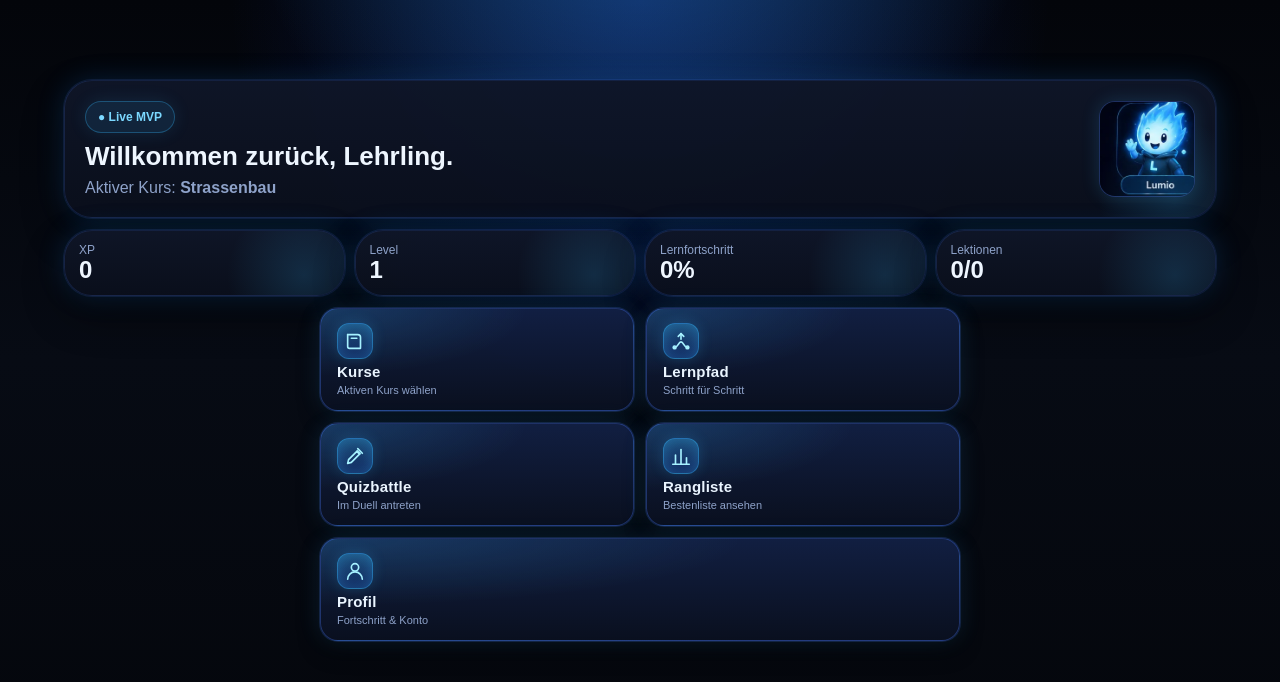
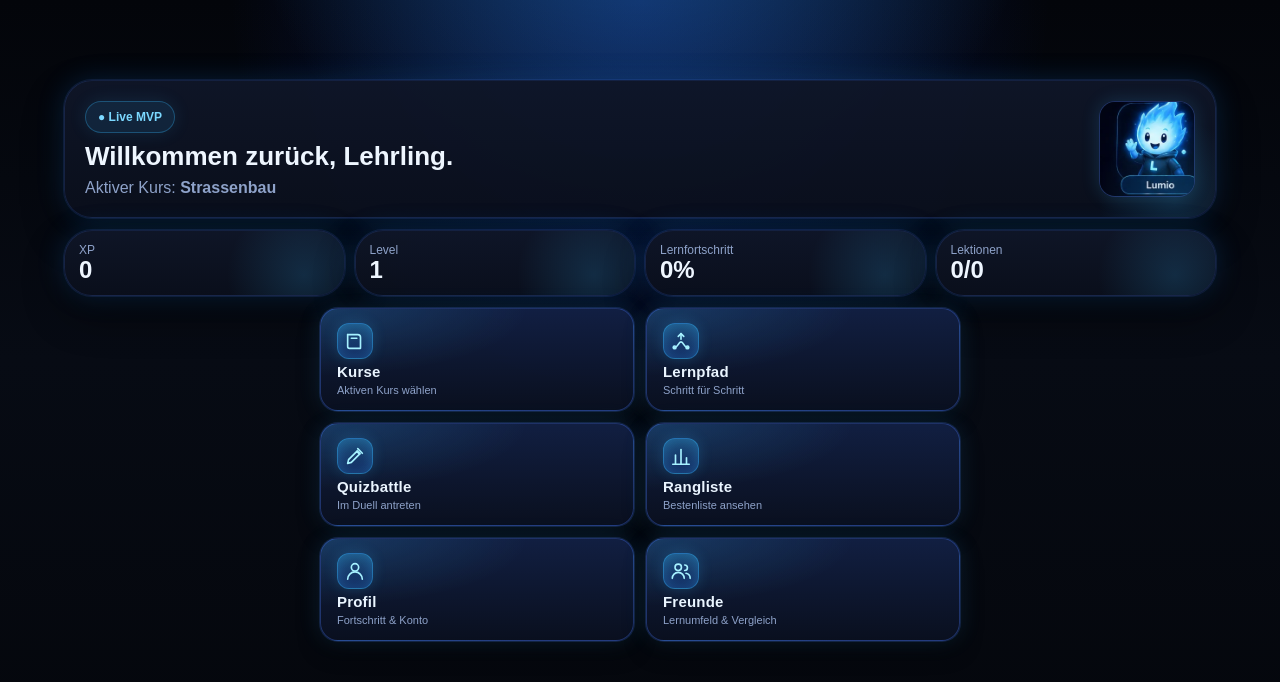
Before and after one commit to Perilumio/perilumio-fullstack, a Next.js app: page /dashboard in a window 1280 px wide. Shown: the top 682 px of the page. Built offline with nearby package versions, Linux system fonts and the light colour scheme; no server answers; the database is empty.

Commit message:
Add Freunde tile and arrange home menu as 2x3 grid

```diff
--- a/app/(app)/dashboard/page.tsx
+++ b/app/(app)/dashboard/page.tsx
@@ -9,7 +9,7 @@ type TileDef = {
   title: string;
   sub: string;
   testId: string;
-  icon: 'courses' | 'path' | 'battle' | 'leaderboard' | 'profile';
+  icon: 'courses' | 'path' | 'battle' | 'leaderboard' | 'profile' | 'friends';
 };
 
 const TILES: ReadonlyArray<TileDef> = [
@@ -18,6 +18,7 @@ const TILES: ReadonlyArray<TileDef> = [
   { href: '/battle',      title: 'Quizbattle',  sub: 'Im Duell antreten',     testId: 'menu-tile-battle',      icon: 'battle' },
   { href: '/leaderboard', title: 'Rangliste',   sub: 'Bestenliste ansehen',   testId: 'menu-tile-leaderboard', icon: 'leaderboard' },
   { href: '/profile',     title: 'Profil',      sub: 'Fortschritt & Konto',   testId: 'menu-tile-profile',     icon: 'profile' },
+  { href: '/friends',     title: 'Freunde',     sub: 'Lernumfeld & Vergleich', testId: 'menu-tile-friends',    icon: 'friends' },
 ];
 
 function TileIcon({ kind }: { kind: TileDef['icon'] }) {
@@ -33,6 +34,8 @@ function TileIcon({ kind }: { kind: TileDef['icon'] }) {
       return <svg {...common}><path d="M6 21V11"/><path d="M12 21V5"/><path d="M18 21v-7"/><path d="M3 21h18"/></svg>;
     case 'profile':
       return <svg {...common}><circle cx="12" cy="8" r="4"/><path d="M4 21a8 8 0 0 1 16 0"/></svg>;
+    case 'friends':
+      return <svg {...common}><circle cx="9" cy="8" r="3.5"/><path d="M2.5 20a6.5 6.5 0 0 1 13 0"/><path d="M16 5.5a3 3 0 0 1 0 6"/><path d="M17.5 14.5A5.5 5.5 0 0 1 22 20"/></svg>;
   }
 }
 
```
Also changed, not shown: app/globals.css.
